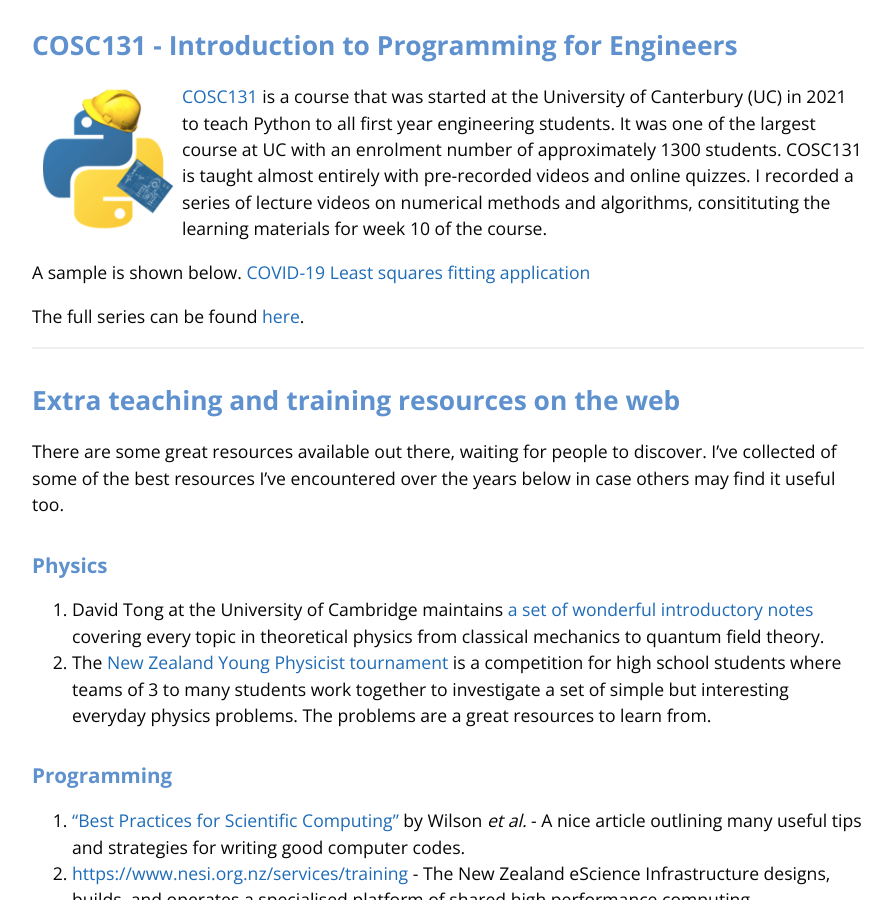
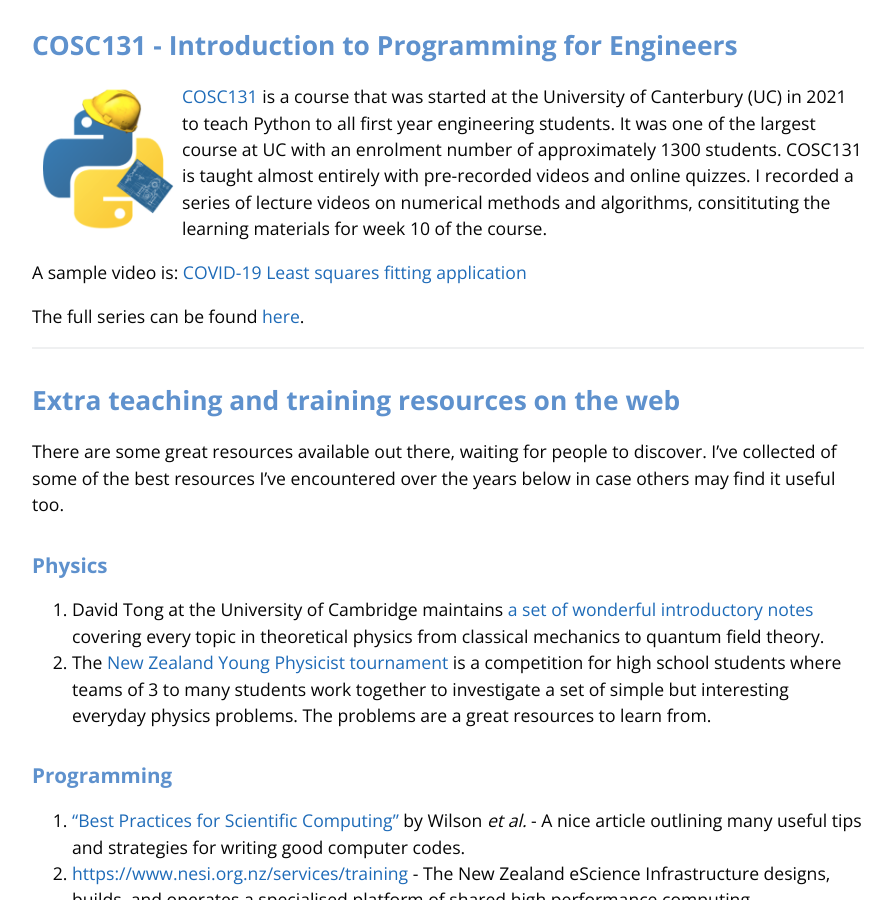
Before and after one commit to captvonsciencypants/computational-imaging-lab, a Jekyll site: the page built from teaching.md, in a window 1280 px wide and 900 px high, scrolled down 1391 px. Shown: the whole window, without its empty margins (192-1087 px from the left). Built offline with Jekyll 4.4.1, drawn with Linux system fonts in a browser that asks for light colours; our own code applies the rules of GitHub Pages for plain Markdown files; the repository's description, which GitHub fills in, is left out.

Commit message:
Update teaching.md

```diff
--- a/teaching.md
+++ b/teaching.md
@@ -28,8 +28,8 @@ These notebooks were initiated when I was organising the [Prickly Python](http:/
 
 [COSC131](https://www.canterbury.ac.nz/courseinfo/GetCourseDetails.aspx?course=COSC131&occurrence=21S2(C)&year=2021) is a course that was started at the University of Canterbury (UC) in 2021 to teach Python to all first year engineering students. It was one of the largest course at UC with an enrolment number of approximately 1300 students. COSC131 is taught almost entirely with pre-recorded videos and online quizzes. I recorded a series of lecture videos on numerical methods and algorithms, consitituting the learning materials for week 10 of the course.
 
-A sample is shown below.
-[COVID-19 Least squares fitting application](https://www.youtube.com/watch?v=i-adjQFhy4k&list=PLGSclDkUF8aO_Wn5N8BnpYuEjKuFeCSe2&index=11)
+
+A sample video is: [COVID-19 Least squares fitting application](https://www.youtube.com/watch?v=i-adjQFhy4k&list=PLGSclDkUF8aO_Wn5N8BnpYuEjKuFeCSe2&index=11)
 
 The full series can be found [here](https://www.youtube.com/playlist?list=PLGSclDkUF8aO_Wn5N8BnpYuEjKuFeCSe2).
 
```
